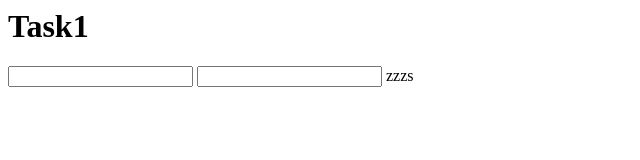
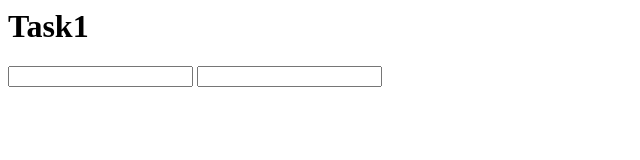
Before and after one commit to sheysheha/try, a plain HTML site: page index.html in a window 1280 px wide. Shown: the full height of the page, 0-640 px from the left. Drawn offline with Linux system fonts and the light colour scheme.

Commit message:
deleted un necessary line

```diff
--- a/index.html
+++ b/index.html
@@ -10,4 +10,3 @@
     <input id="input2" type="text">
     <script src="./index.js"></script>
 </body>
-zzzs
```
